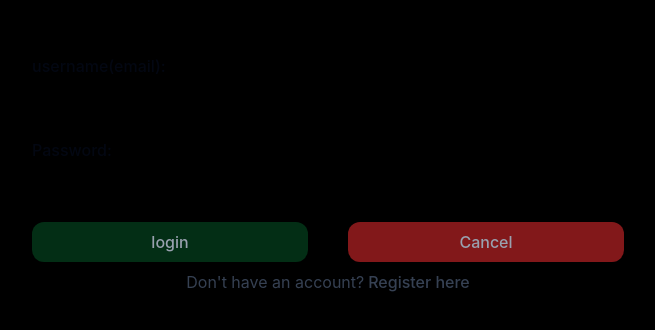
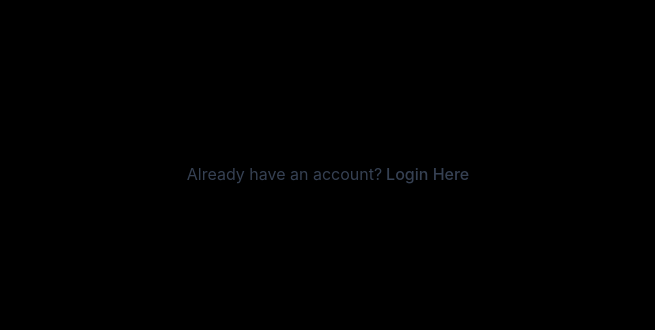
Before and after one commit to ruchi-dumaru/mern, a React (Vite) app in the folder cms/: page /register in a window 1280 px wide. Shown: the part 252-582 px from the top of the page, without its empty margins (312-967 px from the left). Built offline with nearby package versions, Linux system fonts and the light colour scheme.

Commit message:
routing with react-router

```diff
--- a/cms/package.json
+++ b/cms/package.json
@@ -13,6 +13,7 @@
     "@tailwindcss/vite": "^4.3.2",
     "react": "^19.2.7",
     "react-dom": "^19.2.7",
+    "react-router": "^8.2.0",
     "tailwindcss": "^4.3.2"
   },
   "devDependencies": {
--- /dev/null
+++ b/cms/src/config/router.config.tsx
@@ -0,0 +1,28 @@
+import { createBrowserRouter } from "react-router";
+import { AuthRouter } from "../pages/auth/AuthRouter";
+import { RouterProvider } from "react-router/dom";
+
+
+// import LoginPage from "../pages/auth/LoginPage";
+// import RegisterPage from "../pages/auth/RegisterPage";
+// import ForgetPasswordPage from "../pages/auth/ForgetPasswordPage";
+// import ProductListPage from "../pages/product/ProductListPage";
+
+
+const routerConfig = createBrowserRouter([
+  // { path: "/", Component: LoginPage },
+  // { path: "/register", Component: RegisterPage },
+  // { path: "/forget", element: <ForgetPasswordPage /> },
+  // {path:"/productlist",Component:ProductListPage}
+
+  ...AuthRouter
+]);
+const RouterConfig = () => {
+  return (
+    <>
+      <RouterProvider router={routerConfig} />
+    </>
+  );
+};
+
+export default RouterConfig;
--- a/cms/src/main.tsx
+++ b/cms/src/main.tsx
@@ -1,8 +1,10 @@
 import { createRoot } from "react-dom/client";
-import HomePage from "./pages/HomePage";
-import "./assets/css/global.css"
-
+import "./assets/css/global.css";
+import RouterConfig from "./config/router.config";
+import { StrictMode } from "react";
 
 createRoot(document.getElementById("root")!).render(
-  <HomePage/>
+  <StrictMode>
+    <RouterConfig />
+  </StrictMode>,
 );
--- a/cms/src/pages/HomePage.tsx
+++ /dev/null
@@ -1,66 +0,0 @@
-import { LabelComponent } from "../components/form/LabelComponent";
-
-const HomePage = () => {
-  return (
-    <>
-      <div className="bg-black w-full h-screen items-center justify-center flex ">
-        <div className="w-2xl dark:bg-gray-500 rounded-xl p-10">
-          <h2 className="flex flex-col text-start underline font-bold text-4xl underline-offset-2">
-            Login
-          </h2>
-          <div className="w-full mt-3 ">
-            <form action="" className="">
-
-
-              <div className="flex gap-2 flex-col  w-full items-center">
-
-             <LabelComponent htmlFor="username" value="username(email):"
-             className="w-full"/>
-
-                <input
-                  type="email"
-                  className="  rounded p-2 w-full dark:border-gray-50 outline-none dark:bg-gray-300"
-                />
-              </div>
-
-              <div className="flex gap-2 flex-col  w-full items-center">
-                <div className="flex items-center justify-between w-full mt-3 ">
-
-
-                   <LabelComponent htmlFor="password" value="Password:"
-             className="flex-1"/>
-
-
-
-                <a href="" className="text-black underline hover:text-gray-700">Forget Password?</a>
-                </div>
-
-                <input
-                  type="password"
-                  className="  rounded p-2 w-full dark:border-gray-50 outline-none dark:bg-gray-300"
-                />
-              </div>
-
-              <div className="flex gap-10 mt-3 text-gray-400 font-medium ">
-<button className="bg-green-950 w-1/2 p-2 rounded-xl cursor-pointer hover:scale-95 transition duration-400">login </button>
-<button className="bg-red-900 w-1/2 p-2 rounded-xl cursor-pointer hover:scale-95 transition duration-400">Cancel </button>
-
-              </div>
-            </form>
-
-            <div className="w-full flex items-center justify-center mt-2 text-gray-700 gap-1">Don't have an account?
-              <a href="" className=" text-gray-700 hover:underline hover:text-gray-400 font-medium">Register here</a>
-            </div>
-          </div>
-        </div>
-      </div>
-    </>
-  );
-};
-
-export default HomePage;
-
-{
-  /*
-   */
-}
--- /dev/null
+++ b/cms/src/pages/auth/AuthRouter.ts
@@ -0,0 +1,16 @@
+import LoginPage from "./LoginPage";
+import ForgetPasswordPage from "./ForgetPasswordPage";
+import RegisterPage from "./RegisterPage";
+import AuthLayoutPage from "../layouts/AuthLayoutPage";
+
+export const AuthRouter = [
+  {
+    path: "/",
+    Component: AuthLayoutPage,
+    children: [
+      { index:true, Component: LoginPage },
+      { path: "/register", Component: RegisterPage },
+      { path: "/forget", Component: ForgetPasswordPage },
+    ],
+  },
+];
--- /dev/null
+++ b/cms/src/pages/auth/ForgetPasswordPage.tsx
@@ -0,0 +1,27 @@
+import { Link } from "react-router"
+
+const ForgetPasswordPage=()=>{
+   document.title="Forgetpassword Page"
+return (<>
+
+          <h2 className="flex flex-col text-start underline font-bold text-4xl underline-offset-2">
+            Forget your password?
+          </h2>
+          <div className="w-full mt-3 ">
+
+
+            <div className="w-full flex items-center justify-center mt-2 text-gray-700 gap-1">
+              Already have an account?
+              <Link
+                to="/"
+                className=" text-gray-700 hover:underline hover:text-gray-400 font-medium"
+              >
+                Login Here
+              </Link>
+            </div>
+          </div>
+
+      </>)
+}
+
+export default ForgetPasswordPage
--- /dev/null
+++ b/cms/src/pages/auth/LoginPage.tsx
@@ -0,0 +1,77 @@
+import { NavLink } from "react-router";
+import { LabelComponent } from "../../components/form/LabelComponent";
+
+const LoginPage = () => {
+  document.title="Login Page"
+  return (
+    <>
+      <h2 className="flex flex-col text-start underline font-bold text-4xl underline-offset-2">
+        Login Page
+      </h2>
+      <div className="w-full mt-3 ">
+        <form action="" className="">
+          <div className="flex gap-2 flex-col  w-full items-center">
+            <LabelComponent
+              htmlFor="username"
+              value="username(email):"
+              className="w-full"
+            />
+
+            <input
+              type="email"
+              className="  rounded p-2 w-full dark:border-gray-50 outline-none dark:bg-gray-300"
+            />
+          </div>
+
+          <div className="flex gap-2 flex-col  w-full items-center">
+            <div className="flex items-center justify-between w-full mt-3 ">
+              <LabelComponent
+                htmlFor="password"
+                value="Password:"
+                className="flex-1"
+              />
+
+              <NavLink
+                to="/forget"
+                className="text-black underline hover:text-gray-700"
+              >
+                Forget Password?
+              </NavLink>
+            </div>
+
+            <input
+              type="password"
+              className="  rounded p-2 w-full dark:border-gray-50 outline-none dark:bg-gray-300"
+            />
+          </div>
+
+          <div className="flex gap-10 mt-3 text-gray-400 font-medium ">
+            <button className="bg-green-950 w-1/2 p-2 rounded-xl cursor-pointer hover:scale-95 transition duration-400">
+              login{" "}
+            </button>
+            <button className="bg-red-900 w-1/2 p-2 rounded-xl cursor-pointer hover:scale-95 transition duration-400">
+              Cancel{" "}
+            </button>
+          </div>
+        </form>
+
+        <div className="w-full flex items-center justify-center mt-2 text-gray-700 gap-1">
+          Don't have an account?
+          <NavLink
+            to="/register"
+            className=" text-gray-700 hover:underline hover:text-gray-400 font-medium"
+          >
+            Register here
+          </NavLink>
+        </div>
+      </div>
+    </>
+  );
+};
+
+export default LoginPage;
+
+{
+  /*
+   */
+}
--- /dev/null
+++ b/cms/src/pages/auth/RegisterPage.tsx
@@ -0,0 +1,31 @@
+import { NavLink } from "react-router";
+
+
+const RegisterPage = () => {
+   document.title="Register Page"
+  return (
+    <>
+
+          <h2 className="flex flex-col text-start underline font-bold text-4xl underline-offset-2">
+            Register Page
+          </h2>
+          <div className="w-full mt-3 ">
+
+
+            <div className="w-full flex items-center justify-center mt-2 text-gray-700 gap-1">
+              Already have an account?
+              <NavLink
+                to="/"
+                className=" text-gray-700 hover:underline hover:text-gray-400 font-medium"
+              >
+                Login Here
+              </NavLink>
+            </div>
+          </div>
+
+    </>
+  );
+};
+
+
+export default RegisterPage
--- /dev/null
+++ b/cms/src/pages/layouts/AuthLayoutPage.tsx
@@ -0,0 +1,15 @@
+import { Outlet } from "react-router";
+
+const AuthLayoutPage = () => {
+  return (
+    <>
+      <div className="bg-black w-full h-screen items-center justify-center flex ">
+        <div className="w-2xl dark:bg-gray-500 rounded-xl p-10">
+<Outlet/>
+
+        </div>
+      </div>
+    </>
+  );
+};
+export default AuthLayoutPage
--- /dev/null
+++ b/cms/src/pages/product/ProductListPage.tsx
@@ -0,0 +1,7 @@
+const ProductListPage=()=>{
+  return(<>
+  <p className="bg-balck text-white">Product page for listing</p>
+  </>)
+}
+
+export default ProductListPage
```
Also changed, not shown: cms/src/pages/product/ProductCreatePage.tsx (added), cms/src/pages/product/ProductEditPage.tsx (added), 1 other file (tests, documents, lock files or other folders).
